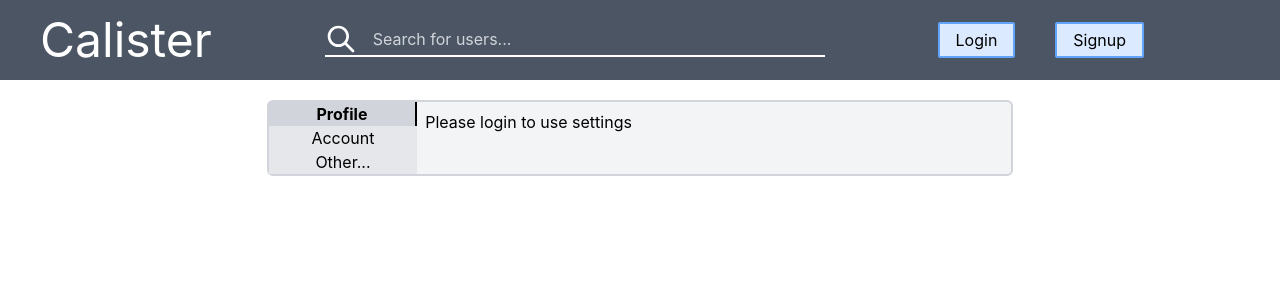
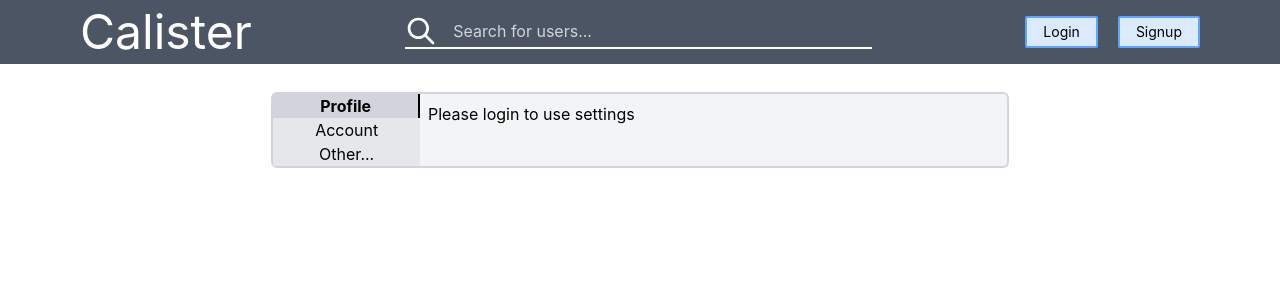
Before and after one commit to lukagabadze/calister, a React (Create React App) app: page /settings/profile in a window 1280 px wide. Shown: the top 300 px of the page. Built offline with nearby package versions, Linux system fonts and the light colour scheme; no server answers.

Commit message:
added mobile styles

```diff
--- a/src/components/body/Body.js
+++ b/src/components/body/Body.js
@@ -10,7 +10,11 @@ function Body() {
     dispatch(fetchUser());
   }, []);
 
-  return <MainFeed />;
+  return (
+    <div className="p-2">
+      <MainFeed />
+    </div>
+  );
 }
 
 export default Body;
--- a/src/components/body/MainFeed.js
+++ b/src/components/body/MainFeed.js
@@ -10,7 +10,7 @@ function MainFeed() {
   const [seshes, setSeshes] = useState([]);
 
   return (
-    <div className="w-7/12 flex flex-col items-center justify-center m-auto space-y-5 mt-5">
+    <div className="lg:w-7/12 flex flex-col items-center justify-center m-auto space-y-5 mt-5">
       <Switch>
         <Route path="/" exact>
           <AddSesh seshes={seshes} setSeshes={setSeshes} />
--- a/src/components/body/profile/Followers.js
+++ b/src/components/body/profile/Followers.js
@@ -3,7 +3,7 @@ import React from "react";
 function Followers({ followers = [], following = [] }) {
   return (
     <div>
-      <div className="flex space-x-5">
+      <div className="flex flex-col sm:flex-row sm:space-x-5 text-sm ">
         <div>Followers: {followers.length}</div>
         <div>Following: {following.length}</div>
       </div>
--- a/src/components/body/sesh/Sesh.js
+++ b/src/components/body/sesh/Sesh.js
@@ -27,7 +27,7 @@ function Sesh({ sesh }) {
           <Sets sets={sets} />
         </ul>
         {media ? (
-          <div className="flex-none w-3/12 flex items-center border-l-2 border-black  bg-gray-200">
+          <div className="flex-none w-4/12 flex items-center border-l-2 border-black  bg-gray-200">
             <Image media={media} />
           </div>
         ) : null}
--- a/src/components/body/sesh/comments/CommentAdd.js
+++ b/src/components/body/sesh/comments/CommentAdd.js
@@ -28,14 +28,16 @@ function CommentAdd({ seshId, comments, setComments, media }) {
 
   return (
     <div className="flex items-center">
-      <Logo media={media} />
+      <div className="flex-none">
+        <Logo media={media} />
+      </div>
       <form onSubmit={commentFormSubmitHandler}>
         <input
           type="text"
           placeholder="Comment..."
           value={commentForm}
           onChange={(e) => setCommentForm(e.target.value)}
-          className="m-2 px-1 border-2 border-black rounded-md"
+          className="w-full m-2 mx-1 px-1 border-2 border-black rounded-md"
         />
       </form>
     </div>
--- a/src/components/header/Header.js
+++ b/src/components/header/Header.js
@@ -5,14 +5,14 @@ import UserSearch from "./userSearch/UserSearch";
 
 function Header() {
   return (
-    <header className="flex justify-between items-center bg-gray-600 sticky top-0 px-10 p-4">
+    <header className="px-5 lg:px-20 py-2 flex justify-between items-center space-x-4 bg-gray-600 sticky top-0">
       <Link to="/">
-        <p className="text-white text-5xl">Calister</p>
+        <p className="text-white text-3xl sm:text-5xl">Calister</p>
       </Link>
-      <div className="w-5/12">
+      <div className="w-5/12 hidden sm:block">
         <UserSearch />
       </div>
-      <div className="flex-none">
+      <div className="flex-none text-sm">
         <Auth />
       </div>
     </header>
--- a/src/components/header/auth/Auth.js
+++ b/src/components/header/auth/Auth.js
@@ -10,8 +10,10 @@ function Auth() {
 
   const [hidden, setHidden] = useState({ login: true, signup: true });
 
-  let content = (
-    <div className="flex items-center space-x-10 mr-24">
+  return (
+    <div className="">
+      {!user ? (
+        <div className="flex items-center space-x-5">
           <Login
             hidden={hidden.login}
             setHidden={() => setHidden({ login: !hidden.login, signup: true })}
@@ -21,19 +23,15 @@ function Auth() {
             setHidden={() => setHidden({ signup: !hidden.signup, login: true })}
           />
         </div>
-  );
-
-  if (user !== null) {
-    content = (
-      <div className="flex items-center space-x-3 mr-12">
-        <p className="text-xl text-white">Hello, {user.username}</p>
+      ) : (
+        <div className="flex items-center space-x-3">
+          <p className="text-lg text-white">Hello, {user.username}</p>
           <SettingsLink />
           <Logout />
+        </div>
+      )}
     </div>
   );
 }
 
-  return content;
-}
-
 export default Auth;
--- a/src/components/header/auth/AuthComponents.js
+++ b/src/components/header/auth/AuthComponents.js
@@ -29,7 +29,7 @@ export const Input = (props) => {
 
 export const Card = (props) => {
   return (
-    <div className="max-w-xs absolute z-50 transform -translate-x-36 flex flex-col justify-start space-y-2 p-2 my-2 border-4 border-blue-400 bg-gray-100 shadow-lg">
+    <div className=" absolute z-10 flex flex-col justify-start space-y-2 p-2 my-2 border-4 border-blue-400 bg-gray-100 shadow-lg">
       {props.children}
     </div>
   );
--- a/src/components/header/userSearch/SearchLabel.js
+++ b/src/components/header/userSearch/SearchLabel.js
@@ -2,7 +2,7 @@ import React from "react";
 
 function SearchLabel() {
   return (
-    <label className="flex-none" htmlFor="search">
+    <label htmlFor="search">
       <svg
         xmlns="http://www.w3.org/2000/svg"
         className="h-8 w-8"
--- a/src/components/header/userSearch/UserSearch.js
+++ b/src/components/header/userSearch/UserSearch.js
@@ -10,7 +10,9 @@ function UserSearch() {
   return (
     <div className="text-white relative">
       <div className="flex space-x-3 items-center border-b-2 border-white">
+        <div className="flex-none">
           <SearchLabel />
+        </div>
         <input
           id="search"
           type="text"
@@ -18,8 +20,9 @@ function UserSearch() {
           value={query}
           onChange={(e) => setQuery(e.target.value)}
           onFocus={() => setUsersHidden(false)}
-          className="flex-grow bg-gray-600 p-1 placeholder-gray-300 outline-none"
+          className="w-full truncate bg-gray-600 p-1 placeholder-gray-300 outline-none"
         />
+        <div className="flex-none">
           <CancelSearch
             hidden={usersHidden}
             onClickHandler={() => {
@@ -27,6 +30,7 @@ function UserSearch() {
               setUsersHidden(true);
             }}
           />
+        </div>
       </div>
       <div
         className={`w-full absolute h-60 overflow-y-auto border-2 border-black mt-1 bg-gray-400 ${
--- a/src/components/users/User.js
+++ b/src/components/users/User.js
@@ -34,7 +34,9 @@ function User({ user, query = "" }) {
           </div>
           <div className="flex flex-col space-y-3 truncate">
             <div>
-              <p className="text-base">{usernameHandler(username, query)}</p>
+              <div className="text-base">
+                {usernameHandler(username, query)}
+              </div>
               <p className="text-sm">Followers: {followers.length}</p>
             </div>
             <p className="truncate">{description}</p>
```
Lines whose indentation alone changed are shown as unchanged.
